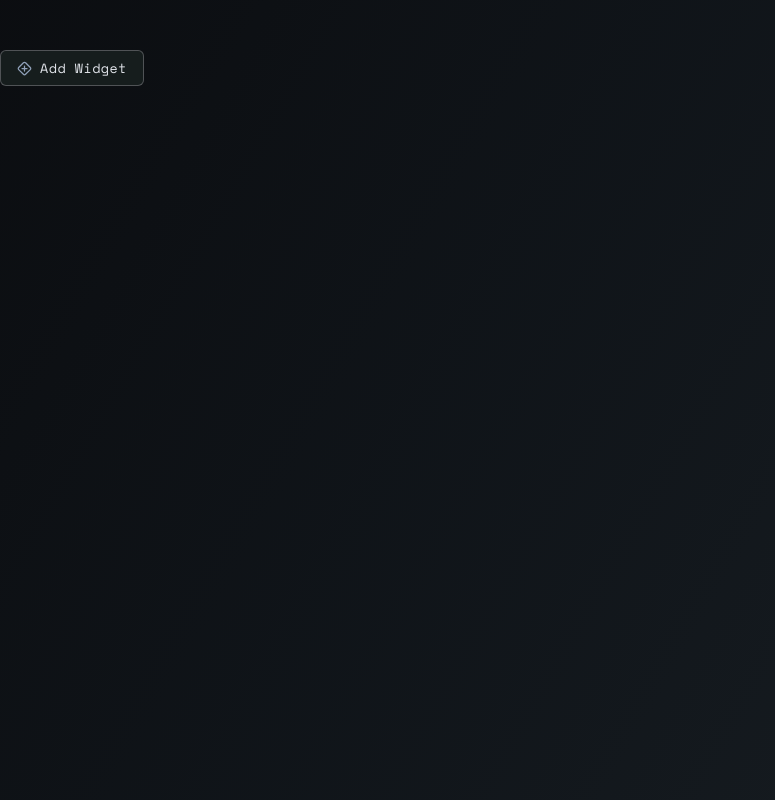
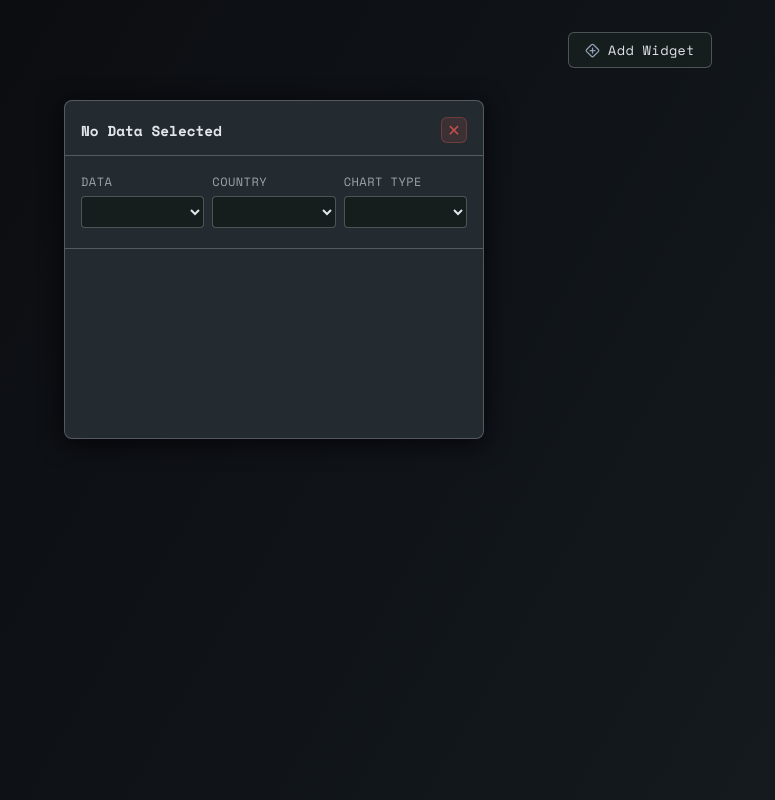
Before and after one commit to noimadd/COMPX322_A2, a plain HTML site: page index.html in a window 1280 px wide. Shown: the whole page, without its empty margins (0-775 px from the left). Drawn offline with nearby package versions, Linux system fonts and the light colour scheme.

Commit message:
widget template
created the template that will be used to display population data

```diff
--- a/index.html
+++ b/index.html
@@ -24,7 +24,31 @@
 
         <main>
             <section id="dashboard" class="dashboard" aria-label="population dashboard">
-
+                <div class="widget">
+                    <div class="widget-header">
+                        <h3 class="widget-title">No Data Selected</h3>
+                        <button class="widget-close-btn" aria-label="close widget">
+                            ✕
+                        </button>
+                    </div>
+                    <div class="widget-controls">
+                        <div class="data-select widget-control">
+                            <label class="control-label" for="data-select">DATA</label>
+                            <select name="data-select" id="data-select"></select>
+                        </div>
+                        <div class="country-select widget-control">
+                            <label class="control-label" for="country-select">COUNTRY</label>
+                            <select name="country-select" id="country-select"></select>
+                        </div>
+                        <div class="chart-select widget-control">
+                            <label class="control-label" for="chart-select">CHART TYPE</label>
+                            <select name="chart-select" id="chart-select"></select>
+                        </div>
+                    </div>
+                    <div class="widget-content">
+                        <canvas class="widget-chart" aria-label="population data chart"></canvas>
+                    </div>
+                </div>
             </section>
         </main>
 
--- a/styles.css
+++ b/styles.css
@@ -16,10 +16,14 @@
     --shadow: oklch(0.1088 0.0173 285.91);
     --border: oklch(0.635 0.0074 286.19 / 0.5);
 
+    /* alt colours */
+    --close: oklch(0.65 0.18 25 / 0.12);
+
     /* text colours */
     --text: oklch(0.9212 0.0093 264.06);
     --text-muted: oklch(0.7136 0.0053 240.19);
     --text-alt: oklch(0.704 0.04 256.788);
+    --close-text: oklch(0.65 0.18 25 / 0.8);
 }
 
 body {
@@ -37,14 +41,18 @@ body {
     );
 }
 
-.dashboard {
-    flex: 1;
+
+
+
+/* controls styling */
+.controls {
     display: flex;
     flex-direction: column;
     gap: 1rem;
     padding: 1rem;
 }
 
+/* add widget styling */
 .btn-add {
     display: inline-flex;
     align-items: center;
@@ -58,7 +66,7 @@ body {
     letter-spacing: 0.04em;
     transition: 0.3s;
     width: fit-content;
-    margin: 50px auto;
+    margin: 1rem auto;
 }
 
 .btn-add svg {
@@ -76,9 +84,102 @@ body {
     stroke: var(--text);
 }
 
+.btn-add:active {
+    background: var(--bg-alt);
+    transform: scale(0.97);
+}
+
 main {
     flex: 1;
     max-width: 1400px;
     width: 90%;
     margin: 0 auto;
 }
+
+.dashboard {
+    display: grid;
+    grid-template-columns: repeat(auto-fit, minmax(420px, 1fr));
+    gap: 1.5rem;
+    align-items: start;
+}
+
+
+
+
+/* widget styling */
+.widget {
+    background: var(--bg);
+    border: 0.5px solid var(--border);
+    box-shadow: 0 4px 24px var(--shadow);
+    border-radius: 8px;
+    padding: 1rem;
+    max-width: 420px;
+}
+
+.widget-header {
+    display: flex;
+    align-items: center;
+    justify-content: space-between;
+    gap: 0.5rem;
+    margin: 0 -1rem 1rem -1rem;
+    padding: 0 1rem 0.75rem 1rem;
+    border-bottom: 0.5px solid var(--border);
+}
+
+.widget-header h3 {
+    font-size: 0.9rem;
+    color: var(--text);
+    flex: 1;
+}
+
+.widget-close-btn {
+    background: var(--close);
+    border: 1px solid oklch(0.65 0.18 25 / 0.3);
+    color: var(--close-text);
+    border-radius: 6px;
+    width: 26px;
+    height: 26px;
+    display: flex;
+    align-items: center;
+    justify-content: center;
+    font-size: 1rem;
+    line-height: 1;
+    cursor: pointer;
+    transition: 0.2s;
+}
+
+.widget-close-btn:hover {
+    background: oklch(0.65 0.18 25 / 0.25);
+    box-shadow: 0 0 10px oklch(0.65 0.18 25 / 0.3);
+}
+
+.widget-controls {
+    display: flex;
+    gap: 0.5rem;
+    margin-bottom: 1rem;
+    margin: 0 -1rem 1rem -1rem;
+    padding: 0 1rem 1.25rem 1rem;
+    border-bottom: 0.5px solid var(--border);
+}
+
+.widget-control {
+    display: flex;
+    flex-direction: column;
+    justify-content: space-between;
+    gap: 0.25rem;
+    width: 100%;
+}
+
+.widget-control label {
+    font-size: 0.75rem;
+    color: var(--text-muted);
+    letter-spacing: 0.04em;
+}
+
+.widget-control select {
+    background: var(--bg-alt);
+    border: 0.5px solid var(--border);
+    color: var(--text);
+    padding: 0.25rem;
+    border-radius: 4px;
+}
```
